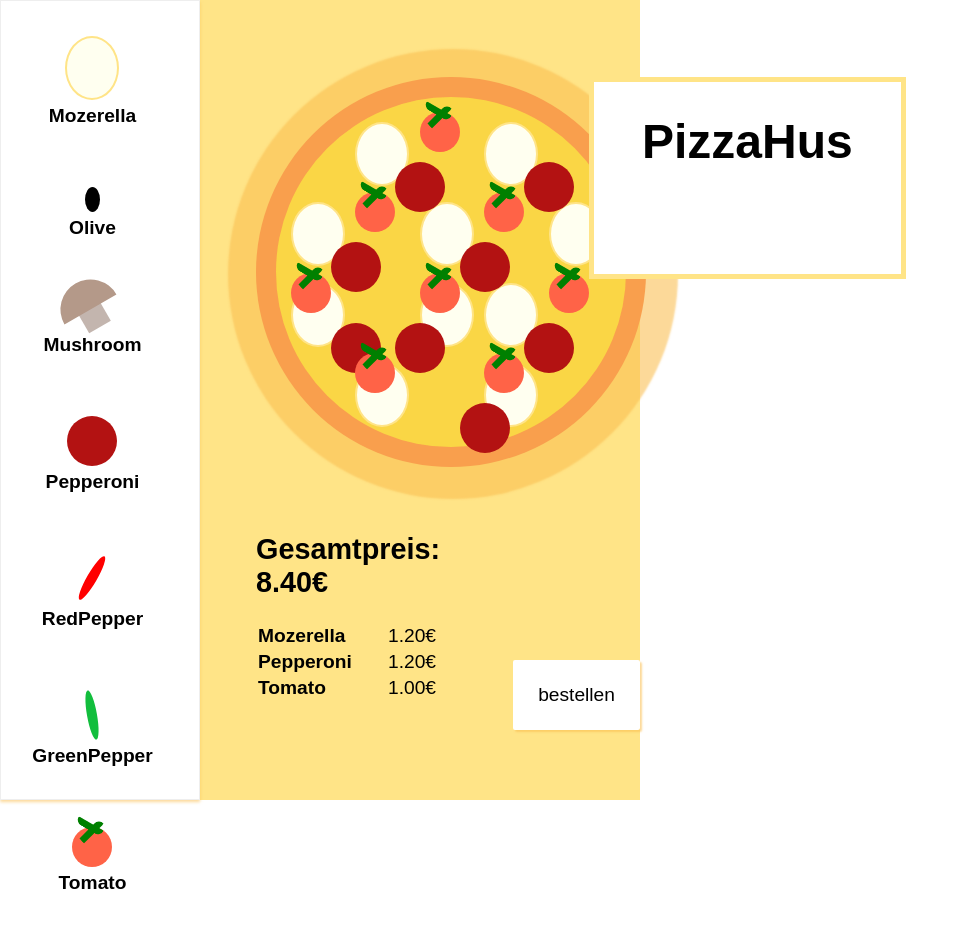
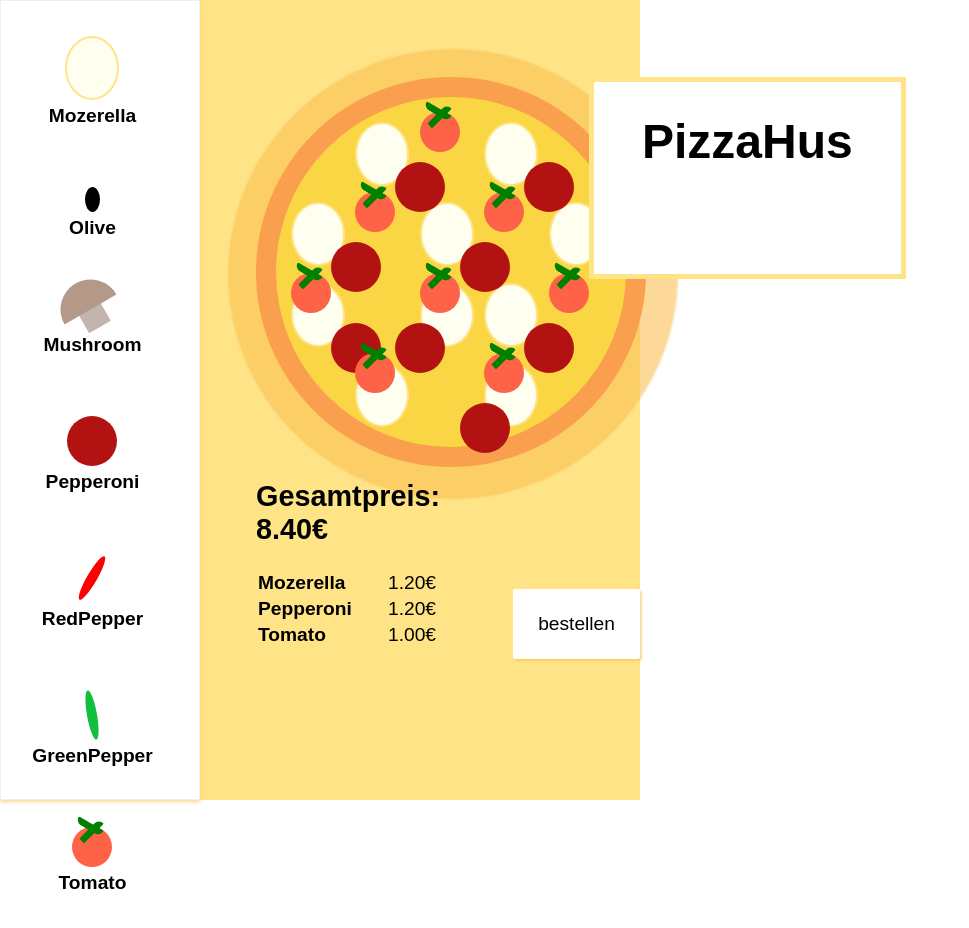
Before and after one commit to MarlenaFlueh/react-pizza-builder, a React (Create React App) app: page / in a window 1280 px wide. Shown: the whole page, without its empty margins (0-969 px from the left). Built offline with nearby package versions, Linux system fonts and the light colour scheme.

Commit message:
improve styled and ingredients name

```diff
--- a/src/components/OrderOverview/Button.js
+++ b/src/components/OrderOverview/Button.js
@@ -3,13 +3,17 @@ import styled from "styled-components";
 const Button = styled.button`
   text-decoration: none;
   border: none;
-  margin: 180px auto 0 0;
+  margin: auto auto auto 0;
   box-shadow: 2px 2px 2px #fabe5094;
   border-radius: 2px;
   background-color: white;
   height: 70px;
   width: 130px;
   font: inherit;
+
+  @media (min-width: 1000px) and (min-height: 700px) {
+    margin: auto;
+  }
 
   &:hover {
     color: grey;
--- a/src/components/OrderOverview/OrderOverview.js
+++ b/src/components/OrderOverview/OrderOverview.js
@@ -22,6 +22,7 @@ const Row = styled.div`
 
   @media (min-width: 1000px) and (min-height: 700px) {
     flex-direction: row;
+    height: 90%;
   }
 `;
 
@@ -29,6 +30,11 @@ const Col = styled.div`
   display: flex;
   flex-flow: column;
   margin: auto;
+  height: 100%;
+`;
+
+const H2 = styled.h2`
+  margin-top: 0;
 `;
 
 class OrderOverview extends Component {
@@ -38,7 +44,7 @@ class OrderOverview extends Component {
         return (
           <div key={ing}>
             <Span>
-              <Ing>{ing}</Ing>
+              <Ing>{utils.capitalize(ing)}</Ing>
               {utils.prices[ing].toFixed(2)}€
             </Span>
           </div>
@@ -50,7 +56,7 @@ class OrderOverview extends Component {
     return (
       <Row>
         <Col>
-          <h2>Gesamtpreis: {this.props.fullPrice.toFixed(2)}€</h2>
+          <H2>Gesamtpreis: {this.props.fullPrice.toFixed(2)}€</H2>
           {ingredients}
         </Col>
         <Button>bestellen</Button>
--- a/src/components/PizzaBuilder/IngredientPosition.js
+++ b/src/components/PizzaBuilder/IngredientPosition.js
@@ -1,4 +1,4 @@
-export const RedPepper = [
+export const redPepper = [
   { col: 3, row: 1 },
   { col: 1, row: 2 },
   { col: 4, row: 2 },
@@ -6,7 +6,7 @@ export const RedPepper = [
   { col: 4, row: 4 }
 ];
 
-export const GreenPepper = [
+export const greenPepper = [
   { col: 5, row: 2 },
   { col: 2, row: 2 },
   { col: 1, row: 3 },
@@ -14,7 +14,7 @@ export const GreenPepper = [
   { col: 2, row: 4 }
 ];
 
-export const Pepperoni = [
+export const pepperoni = [
   { col: 2, row: 1 },
   { col: 4, row: 1 },
   { col: 1, row: 2 },
@@ -25,7 +25,7 @@ export const Pepperoni = [
   { col: 3, row: 4 }
 ];
 
-export const Mozerella = [
+export const mozerella = [
   { col: 2, row: 1 },
   { col: 4, row: 1 },
   { col: 1, row: 2 },
@@ -38,7 +38,7 @@ export const Mozerella = [
   { col: 2, row: 4 }
 ];
 
-export const Mushroom = [
+export const mushroom = [
   { col: 4, row: 1 },
   { col: 2, row: 1 },
   { col: 3, row: 2 },
@@ -48,7 +48,7 @@ export const Mushroom = [
   { col: 3, row: 4 }
 ];
 
-export const Tomato = [
+export const tomato = [
   { col: 3, row: 1 },
   { col: 2, row: 2 },
   { col: 4, row: 2 },
@@ -59,7 +59,7 @@ export const Tomato = [
   { col: 4, row: 4 }
 ];
 
-export const Olive = [
+export const olive = [
   { col: 2, row: 1 },
   { col: 4, row: 1 },
   { col: 1, row: 2 },
--- a/src/components/PizzaBuilder/PizzaBuilder.js
+++ b/src/components/PizzaBuilder/PizzaBuilder.js
@@ -4,6 +4,7 @@ import styled from "styled-components";
 import { GridWrapper, GridItem } from "./GridItems";
 import * as positions from "./IngredientPosition";
 import * as styles from "./Ingredients";
+import * as utils from "../../utils";
 
 const PizzaContainer = styled.div`
   width: 200px;
@@ -40,7 +41,7 @@ class PizzaBuilder extends Component {
   render() {
     const finalIngs = Object.keys(this.props.ings).map(ing => {
       if (this.props.ings[ing] === 1) {
-        return mapping(positions[ing], styles[ing]);
+        return mapping(positions[ing], styles[utils.capitalize(ing)]);
       }
       return null;
     });
--- a/src/components/Toolbar/Toolbar.js
+++ b/src/components/Toolbar/Toolbar.js
@@ -5,7 +5,7 @@ import ToolbarItem from "./ToolbarItem";
 
 const ToolbarContainer = styled.div`
   width: 100%;
-  height: 100%;
+  height: auto;
   text-align: center;
   box-shadow: 0 2px 3px #fabe5094;
   border: 1px solid #eee;
@@ -19,6 +19,7 @@ const ToolbarContainer = styled.div`
 
   @media (min-width: 1000px) and (min-height: 700px) {
     width: 200px;
+    height: 100%;
   }
 `;
 
--- a/src/components/Toolbar/ToolbarItem.js
+++ b/src/components/Toolbar/ToolbarItem.js
@@ -2,6 +2,7 @@ import React, { Component } from "react";
 import styled from "styled-components";
 
 import * as ingredients from "../../components/PizzaBuilder/Ingredients";
+import * as utils from "../../utils";
 
 const Btn = styled.button`
   background-color: transparent;
@@ -36,7 +37,7 @@ const ItemBox = styled.div`
 
 class ToolbarItem extends Component {
   render() {
-    const Item = styled(ingredients[this.props.name])`
+    const Item = styled(ingredients[utils.capitalize(this.props.name)])`
       margin: 0 auto 10px auto;
       left: 0;
       top: 5px;
@@ -52,7 +53,7 @@ class ToolbarItem extends Component {
       <ItemBox>
         <Btn onClick={() => this.props.clicked(this.props.name)}>
           <Item name={this.props.name} />
-          {this.props.name}
+          {utils.capitalize(this.props.name)}
         </Btn>
       </ItemBox>
     );
--- a/src/container/Pizza/Pizza.js
+++ b/src/container/Pizza/Pizza.js
@@ -3,10 +3,10 @@ import styled from "styled-components";
 import { connect } from "react-redux";
 
 import * as actions from "../../actions/";
+import * as PizzaGrid from "./PizzaGrid";
 import PizzaBuilder from "../../components/PizzaBuilder/PizzaBuilder";
 import Toolbar from "../../components/Toolbar/Toolbar";
 import Heading from "../../components/Heading/Heading";
-import * as PizzaGrid from "./PizzaGrid";
 import OrderOverview from "../../components/OrderOverview/OrderOverview";
 
 export const Container = styled.div`
--- a/src/reducers/ingsReducer.js
+++ b/src/reducers/ingsReducer.js
@@ -3,13 +3,13 @@ import * as utils from "../utils";
 
 const initialState = {
   ings: {
-    Mozerella: 1,
-    Olive: 0,
-    Mushroom: 0,
-    Pepperoni: 1,
-    RedPepper: 0,
-    GreenPepper: 0,
-    Tomato: 1
+    mozerella: 1,
+    olive: 0,
+    mushroom: 0,
+    pepperoni: 1,
+    redPepper: 0,
+    greenPepper: 0,
+    tomato: 1
   },
   fullPrice: 8.4
 };
--- a/src/utils.js
+++ b/src/utils.js
@@ -1,9 +1,12 @@
 export const prices = {
-  Mozerella: 1.2,
-  Olive: 1.1,
-  Mushroom: 1.3,
-  Pepperoni: 1.2,
-  RedPepper: 1.3,
-  GreenPepper: 1.3,
-  Tomato: 1
+  mozerella: 1.2,
+  olive: 1.1,
+  mushroom: 1.3,
+  pepperoni: 1.2,
+  redPepper: 1.3,
+  greenPepper: 1.3,
+  tomato: 1
 };
+
+export const capitalize = string =>
+  string.charAt(0).toUpperCase() + string.slice(1);
```
